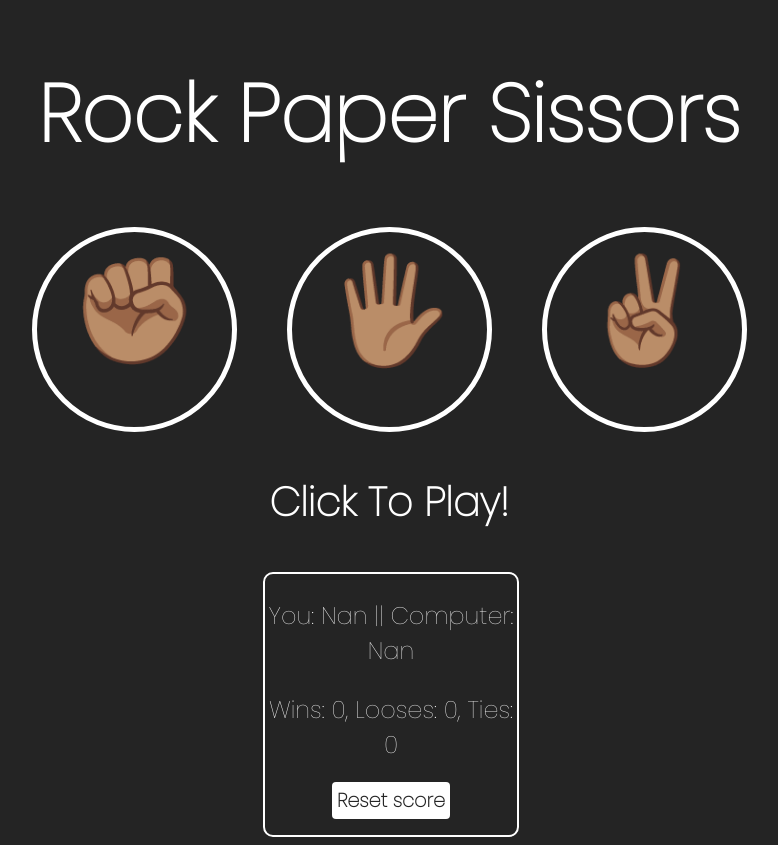
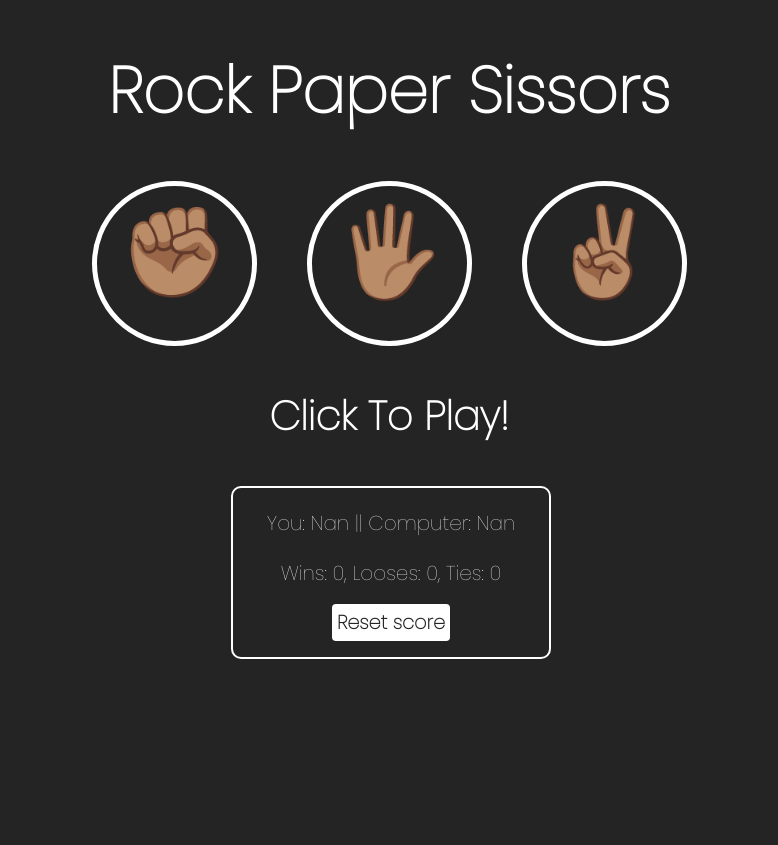
Before and after one commit to hari-bot/rock-paper-scissors, a plain HTML site: page index.html in a window 1280 px wide. Shown: the whole page, without its empty margins (251-1029 px from the left). After the commit the page ends 800 px from the top, so only its background shows below. Drawn offline with nearby package versions, Linux system fonts and the light colour scheme.

Commit message:
Update style.css

```diff
--- a/style.css
+++ b/style.css
@@ -10,7 +10,7 @@ body{
 h1{
     color: white;
     text-align: center;
-    font-size: 5rem;
+    font-size: 4rem;
 }
 
 .container-1{
@@ -25,7 +25,7 @@ h1{
 }
 
 p{
-    font-size: 1.5rem;
+    font-size: 1.25rem;
 }
 
 .button{
@@ -40,9 +40,9 @@ p{
 }
 
 .btn{
-    height: 195px;
-    width: 195px;
-    font-size: 6.5rem;
+    height: 155px;
+    width: 155px;
+    font-size: 5.5rem;
     text-align: center;
     border-radius: 50%;
     border: 5px solid white;
@@ -59,8 +59,8 @@ p{
 }
 
 .container-2{
-width: 40%;
-margin-left: 30%;
+width: 50%;
+margin-left: 25%;
 
 }
 
```
